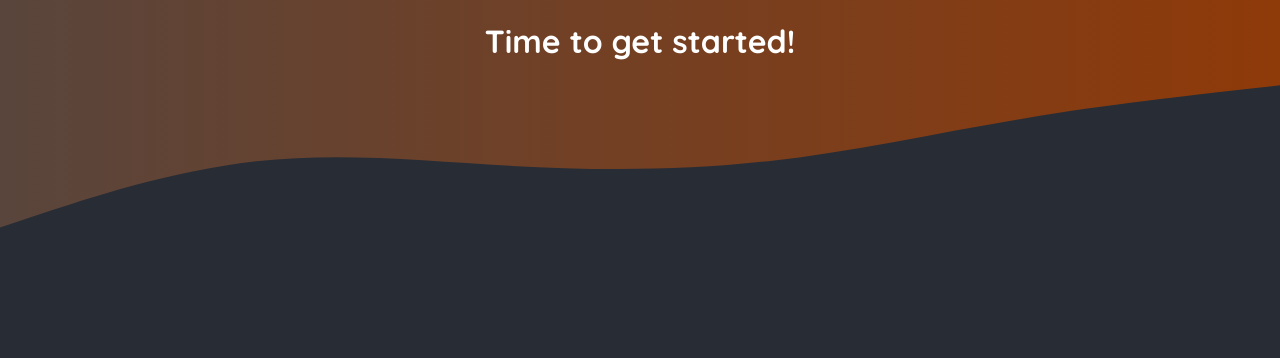
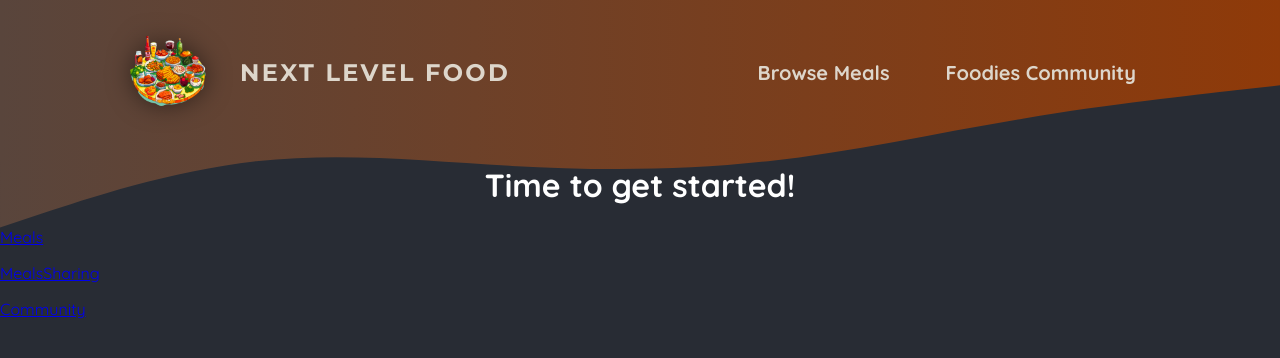
Before and after one commit to unlike1abhinav/Foodies, a Next.js app: page / in a window 1280 px wide. Shown: the top 358 px of the page. Built offline with nearby package versions, Linux system fonts and the light colour scheme.

Commit message:
basic-routes-header-layout

```diff
--- a/app/layout.js
+++ b/app/layout.js
@@ -1,8 +1,9 @@
-import './globals.css';
+import MainHeader from "@/components/main-header";
+import "./globals.css";
 
 export const metadata = {
-  title: 'NextLevel Food',
-  description: 'Delicious meals, shared by a food-loving community.',
+  title: "NextLevel Food",
+  description: "Delicious meals, shared by a food-loving community.",
 };
 
 export default function RootLayout({ children }) {
@@ -15,11 +16,11 @@
               <linearGradient id="gradient" x1="0%" y1="0%" x2="100%" y2="0%">
                 <stop
                   offset="0%"
-                  style={{ stopColor: '#59453c', stopOpacity: '1' }}
+                  style={{ stopColor: "#59453c", stopOpacity: "1" }}
                 />
                 <stop
                   offset="100%"
-                  style={{ stopColor: '#8f3a09', stopOpacity: '1' }}
+                  style={{ stopColor: "#8f3a09", stopOpacity: "1" }}
                 />
               </linearGradient>
             </defs>
@@ -29,7 +30,7 @@
             ></path>
           </svg>
         </div>
-
+        <MainHeader />
         {children}
       </body>
     </html>
--- a/app/page.js
+++ b/app/page.js
@@ -1,9 +1,14 @@
+import Link from "next/link";
+
 export default function Home() {
   return (
     <main>
       <h1 style={{ color: 'white', textAlign: 'center' }}>
         Time to get started!
       </h1>
+      <p><Link href="/meals">Meals</Link></p>
+      <p><Link href="/meals/share">MealsSharing</Link></p>
+      <p><Link href="/community">Community</Link></p>
     </main>
   );
 }
--- /dev/null
+++ b/components/main-header.js
@@ -0,0 +1,27 @@
+import Link from 'next/link'
+import React from 'react'
+import logoImg from '@/assets/logo.png'
+import classes from './main-header.module.css'
+
+const MainHeader = () => {
+  return (
+    <header className={classes.header}>
+        <Link className={classes.logo} href='/'>
+        <img src={logoImg.src} alt='A plate with food on it'/>
+        Next Level Food
+        </Link>
+        <nav className={classes.nav}>
+            <ul>
+                <li>
+                    <Link href="/meals">Browse Meals</Link>
+                </li>
+                <li>
+                    <Link href="/community">Foodies Community</Link>
+                </li>
+            </ul>
+        </nav>
+    </header>
+  )
+}
+
+export default MainHeader
--- /dev/null
+++ b/components/main-header.module.css
@@ -0,0 +1,67 @@
+.header {
+    display: flex;
+    justify-content: space-between;
+    align-items: center;
+    padding: 2rem 1rem;
+  }
+
+  @media (min-width: 768px) {
+    .header {
+      padding: 2rem 10%;
+    }
+  }
+
+  .nav ul {
+    list-style: none;
+    margin: 0;
+    padding: 0;
+    display: flex;
+    gap: 1.5rem;
+    /* font-family: 'Montserrat', sans-serif; */
+    font-size: 1.25rem;
+  }
+
+  .nav a {
+    text-decoration: none;
+    color: #ddd6cb;
+    font-weight: bold;
+    padding: 0.5rem 1rem;
+    border-radius: 0.5rem;
+  }
+
+  .nav a:hover,
+  .nav a:active {
+    background: linear-gradient(90deg, #ff8a05, #f9b331);
+    background-clip: text;
+    -webkit-background-clip: text;
+    -webkit-text-fill-color: transparent;
+    text-shadow: 0 0 18px rgba(248, 190, 42, 0.8);
+  }
+
+  .active {
+    background: linear-gradient(90deg, #ff8a05, #f9b331);
+    background-clip: text;
+    -webkit-background-clip: text;
+    -webkit-text-fill-color: transparent;
+  }
+
+  .logo {
+    display: flex;
+    align-items: center;
+    justify-content: center;
+    gap: 2rem;
+    text-decoration: none;
+    color: #ddd6cb;
+    font-weight: bold;
+    font-family: 'Montserrat', sans-serif;
+    letter-spacing: 0.15rem;
+    text-transform: uppercase;
+    font-size: 1.5rem;
+  }
+
+  .logo img {
+    width: 5rem;
+    height: 5rem;
+    object-fit: contain;
+    filter: drop-shadow(0 0 0.75rem rgba(0, 0, 0, 0.5));
+  }
```
Also changed, not shown: app/community/page.js (added, +11 -0 lines), app/meals/[slug]/page.js (added, +11 -0 lines), app/meals/page.js (added, +11 -0 lines), app/meals/share/page.js (added, +11 -0 lines), 1 other file (tests, documents, lock files or other folders).
